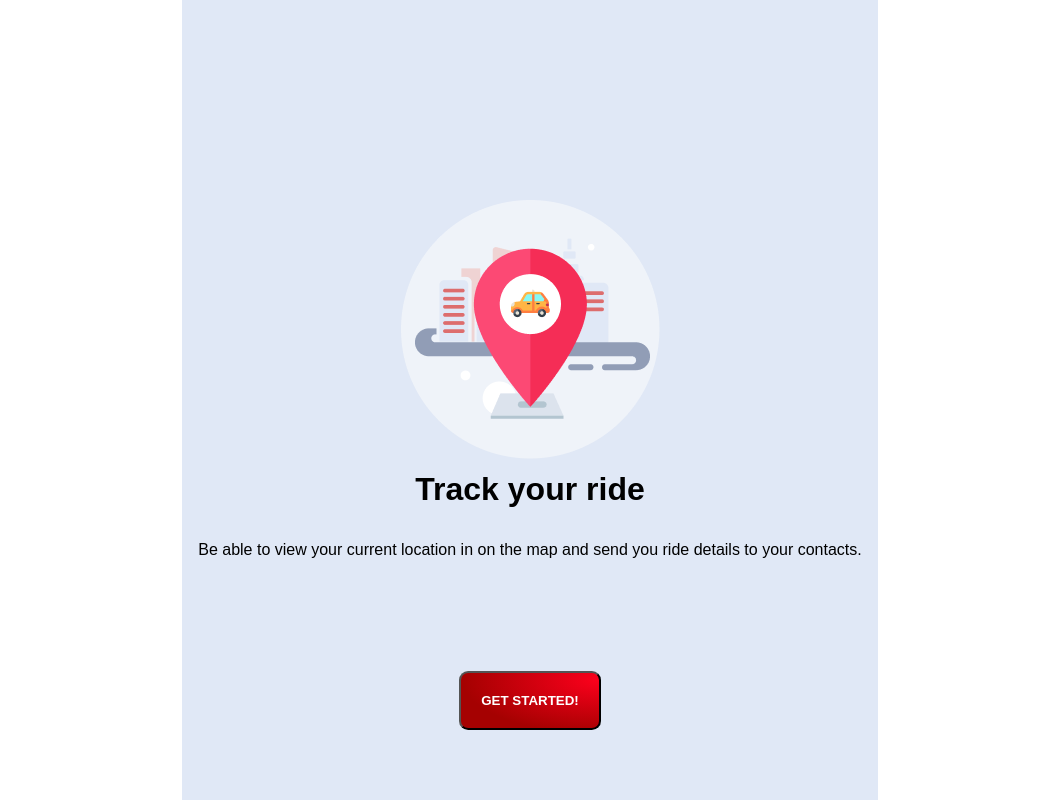
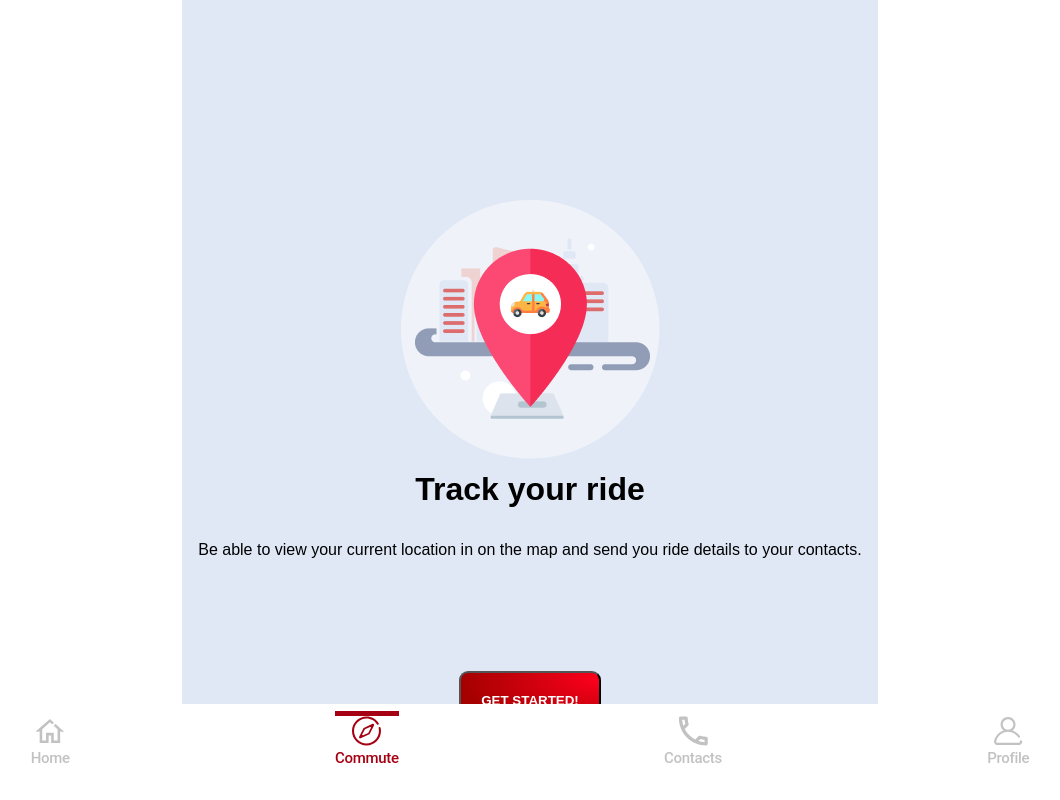
Before and after one commit to infante0000/SOSpicious, a PHP site: page /commute.html in a window 1280 px wide. Shown: the whole page, without its empty margins (110-1170 px from the left). Run offline with PHP 8.4, Linux system fonts and the light colour scheme.

Commit message:
Quick updates
Added footers to each page and added a (HIGHLY EXPERIMENTAL) email sending function via the SOS button.

```diff
--- a/sospicious/www/css/commute.css
+++ b/sospicious/www/css/commute.css
@@ -202,3 +202,87 @@ input, select, textarea{
 .jd{
     padding: 50px;
 }
+
+
+/*Footer*/
+footer{
+    position: fixed;
+    margin: 0 auto;
+    left: 0;
+  }
+
+  .tagline{
+  color: #C2C2C2;
+  text-align: center;
+  font-size: 15px;
+  font-family: Roboto;
+  font-style: normal;
+  font-weight: 500;
+  line-height: 25.55px;
+  letter-spacing: -0.307px;
+  }
+
+  .tagline_active{
+    color: #A50113;
+  text-align: center;
+  font-size: 15px;
+  font-family: Roboto;
+  font-style: normal;
+  font-weight: 500;
+  line-height: 25.55px;
+  letter-spacing: -0.307px;
+  }
+  .nav_bar{
+    background: white;
+    height: 12%;
+    width: 100vw;
+    overflow: hidden;
+    bottom: 0;
+    position: fixed;
+    padding: 0px 8px 8px 8px;
+  }
+
+  .items{
+    display:flex;
+    align-content: flex-start;
+    align-items: center;
+    flex-direction: column;
+    justify-content: space-evenly;
+    margin-top: 20%;
+    color: #F2F3F5;
+    outline: #000;
+  }
+
+  .item_img {
+    height: 30px;
+    width: 30px;
+
+  }
+
+  .nvb_items{
+    list-style: none;
+    display: flex;
+    flex-direction: row;
+    align-items: baseline;
+    justify-content: space-around;
+    margin-left: -10%;
+  }
+
+  .nvb_items > *{
+    flex: 0 0 auto;
+    font-weight: bold;
+  }
+
+  .ACTIVE{
+    color: red;
+    border-bottom-width: 0px;
+    border-left-width: 0px;
+    border-right-width: 0px;
+    border-top: 5px;
+    border-style: solid;
+    border-top-color: #A50113;
+    margin-top: -20px;
+  }
+  a{
+    text-decoration: none;
+  }
--- /dev/null
+++ b/sospicious/www/js/save.js
@@ -0,0 +1,6 @@
+/*Takes the e_email_add and saves it in local storage evertime it's called
+  The variable will be used in sendEmail.js */
+function email_save(){
+    var email_add = document.getElementById("e_email_add").value;
+    localStorage.send_email = email_add;
+}
--- a/sospicious/www/js/sendEmail.js
+++ b/sospicious/www/js/sendEmail.js
@@ -3,7 +3,8 @@ function sendMail() {
       /*Takes the values of fname and email in a form */
       /*Basically: variable: get the value of the element whose ID is ("contact_name") */
       name: document.getElementById("contact_name1").value,
-      email: document.getElementById("e_email_add").value
+      /*This is where save.js should give the variable contents*/
+      email: localStorage.email_add
     };
 
     /*Actually, it's my stuff from EmailJS, use it as you please for testing */
--- a/sospicious/www/templates/commute.html
+++ b/sospicious/www/templates/commute.html
@@ -25,7 +25,7 @@
             </div>
 
             <div class="commute_button">
-                <button class="commute_button1">Get started!</button>
+                <button class="commute_button1" onclick ="location.href='commute2.html'">Get started!</button>
             </div>
 
     </div>
@@ -34,4 +34,45 @@
     <script src="../js/commute.js"></script>
 
 </body>
+
+<footer>
+    <nav class="nav_bar">
+        <ul class ="nvb_items" style="margin-left: 0%; position: relative;">
+            <li>
+                <a href="home.html">
+                    <!--ACTIVE puts the upper red border on navbar items-->
+                    <!--tagline_active puts the red font color on text-->
+                    <div class="items">
+                        <img src="/sospicious\www\img\HomeIcon.svg" class="item_img">
+                        <p class="tagline">Home</p>
+                    </div>
+                </a>
+            </li>
+            <li>
+                <a href="commute.html">
+                    <div class="items ACTIVE">
+                        <img src="/sospicious\www\img\CommuteActive.svg" class="item_img">
+                        <p class="tagline_active">Commute</p>
+                    </div>
+                </a>
+            </li>
+            <li>
+                <a href="contacts.php">
+                    <div class="items">
+                        <img src="/sospicious\www\img\ContactsIcon.svg" class="item_img">
+                        <p class="tagline">Contacts</p>
+                    </div>
+                </a>
+            </li>
+            <li>
+                <a href="profile.php">
+                    <div class="items">
+                        <img src="/sospicious\www\img\ProfileIcon.svg    " class="item_img">
+                        <p class="tagline">Profile</p>
+                    </div>
+                </a>
+            </li>
+        </ul>
+    </nav>
+</footer>
 </html>
```
Also changed, not shown: sospicious/www/css/index.css (+83 -0 lines), sospicious/www/css/profile.css (+84 -0 lines), sospicious/www/templates/commute2.html (+42 -1 lines), sospicious/www/templates/contacts.php (+13 -13 lines), sospicious/www/templates/home.html (+51 -6 lines), sospicious/www/templates/profile.php (+43 -0 lines).
